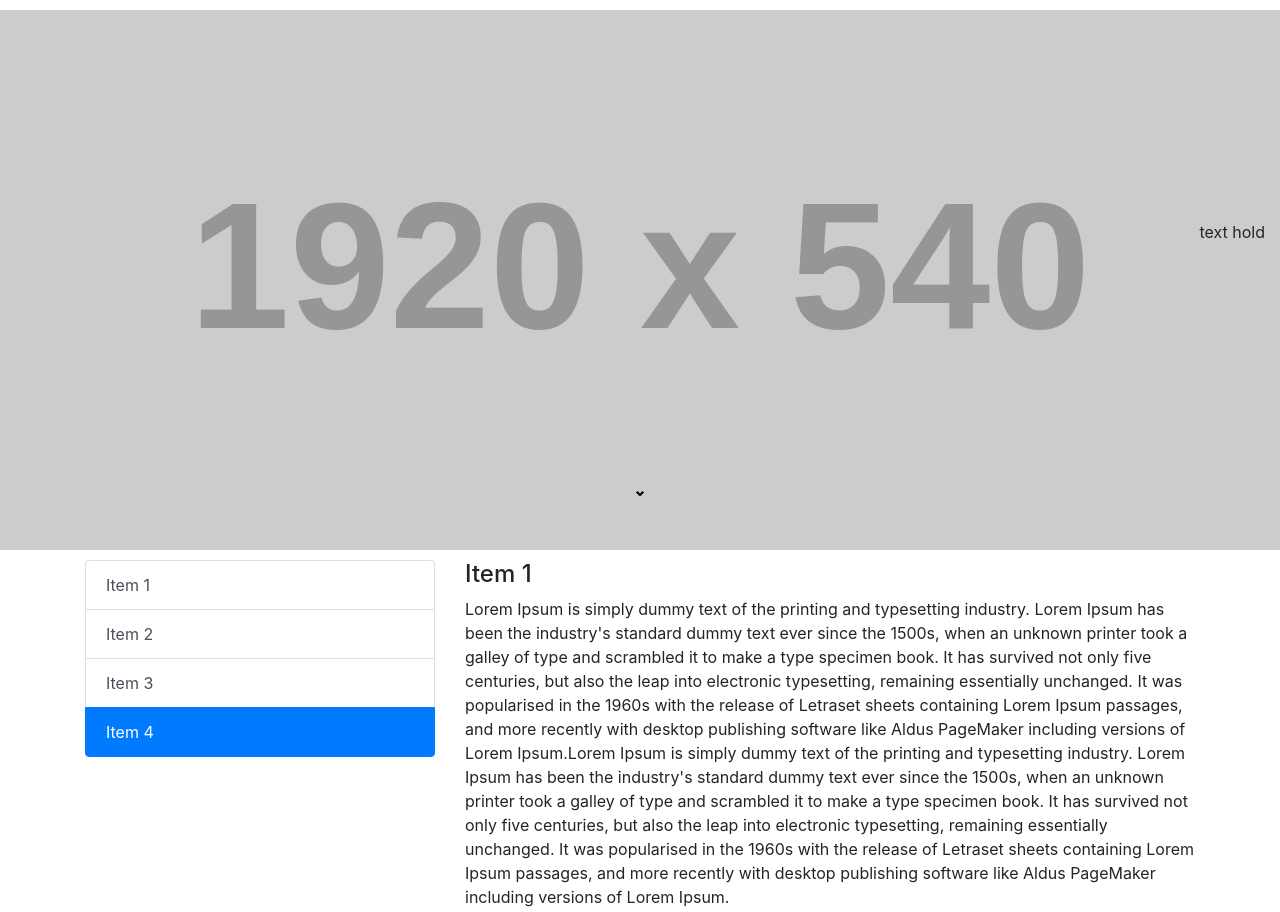
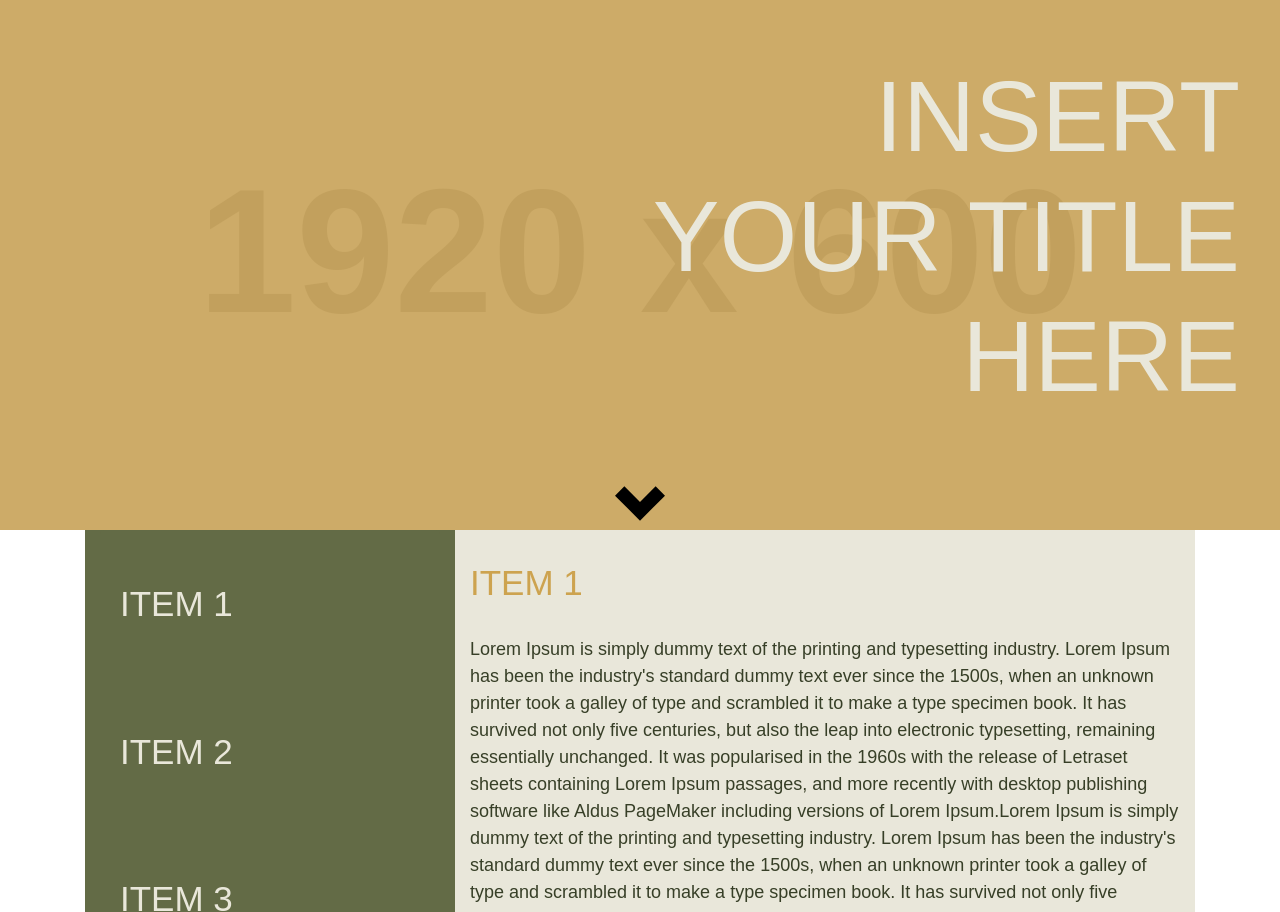
Before and after one commit to AmjedAgabani/bootstrap-parallax-webpage-template, a plain HTML site: page index.html in a window 1280 px wide. Shown: the top 912 px of the page. Drawn offline with nearby package versions, Linux system fonts and the light colour scheme; placeholder pictures from the web are drawn by us.

Commit message:
Included color scheme

```diff
--- a/index.html
+++ b/index.html
@@ -9,17 +9,21 @@
 </head>
 <body data-spy="scroll" data-target="#list-example" data-offset="0">
 <!-- Banner Start -->
-<div class="container-fluid banner">
+<div class="container-fluid no-padding">
+    <div class="banner">
+        <div class="banner-tint">
             <div class="row banner-title align-items-center">
                 <div class="offset-6 col-6 text-right">
-            <p>text hold</p>
+                    <h1>Insert your title here</h1>
                 </div>
             </div>
             <div class="row">
                 <div class="col-12 text-center">
                     <a href="#my-content">
-                <img src="img/chevron-bottom.svg">
+                        <img class="skip-to-content" src="img/chevron-bottom.svg">
                     </a>
+                </div>
+            </div>
         </div>
     </div>
 </div>
@@ -27,7 +31,7 @@
 <!-- Content Start -->
 <div class="container" id="my-content">
     <div class="row">
-        <div class="col-4">
+        <div class="col-4 color-stem">
             <div id="list-example" class="list-group">
                 <a class="list-group-item list-group-item-action" href="#list-item-1">Item 1</a>
                 <a class="list-group-item list-group-item-action" href="#list-item-2">Item 2</a>
@@ -35,7 +39,7 @@
                 <a class="list-group-item list-group-item-action" href="#list-item-4">Item 4</a>
             </div>
         </div>
-        <div class="col-8">
+        <div class="col-8 color-daisy">
             <div class="scrollspy-example">
                 <h4 id="list-item-1">Item 1</h4>
                 <p>Lorem Ipsum is simply dummy text of the printing and typesetting industry. Lorem Ipsum has been the
@@ -95,6 +99,9 @@
 
 </div>
 <!-- Content End -->
+<!-- Footer Start -->
+
+<!-- Footer End -->
 <script src="https://code.jquery.com/jquery-3.2.1.slim.min.js"
         integrity="sha384-KJ3o2DKtIkvYIK3UENzmM7KCkRr/rE9/Qpg6aAZGJwFDMVNA/GpGFF93hXpG5KkN"
         crossorigin="anonymous"></script>
--- a/styles/style.css
+++ b/styles/style.css
@@ -3,16 +3,86 @@ body {
 }
 
 .banner {
-    height: 560px;
+    background: url("http://via.placeholder.com/1920x600") no-repeat center;
     background-size: cover;
-    background: url("http://via.placeholder.com/1920x540") no-repeat center;
+    max-height: 600px;
+    width: auto;
 }
 
-.banner-title{
+.banner-tint {
+    background-color: rgba(205, 163, 79, 0.8);
+}
+
+.banner-title {
     height: 480px;
+    padding-right: 25px;
 }
 
 #list-example {
     position: sticky;
     top: 3rem;
 }
+
+.color-daisy {
+    background-color: #e9e7da;
+}
+
+.color-stem,
+.color-stem .list-group-item {
+    background-color: #636b46;
+}
+
+.color-stem .list-group-item {
+    border: none;
+    padding-bottom: 3rem;
+    padding-top: 3rem;
+}
+
+.skip-to-content {
+    height: 50px;
+    width: 50px;
+}
+
+h1 {
+    font-family: "Alegreya Sans", "Arial", sans-serif;
+    font-size: 100px;
+    text-transform: uppercase;
+    color: #e9e7da;
+}
+
+h4 {
+    color: #cda34f;
+    font-family: "Alegreya Sans", "Arial", sans-serif;
+    font-size: 35px;
+    padding-bottom: 1.5rem;
+    padding-top: 2rem;
+    text-transform: uppercase;
+}
+
+p {
+    color: #373f27;
+    font-family: "Alegreya Sans", "Arial", sans-serif;
+    font-size: 18px;
+    padding-bottom: 4rem;
+}
+
+.list-group-item-action {
+    color: #e9e7da;
+    font-family: "Alegreya Sans", "Arial", sans-serif;
+    font-size: 35px;
+    text-transform: uppercase;
+}
+
+.list-group-item.active {
+    color: #cda34f;
+}
+
+.no-padding {
+    padding-left: 0;
+    padding-right: 0;
+}
+
+.row {
+    margin-left: 0;
+    margin-right: 0;
+}
```
Lines whose indentation alone changed are shown as unchanged.
